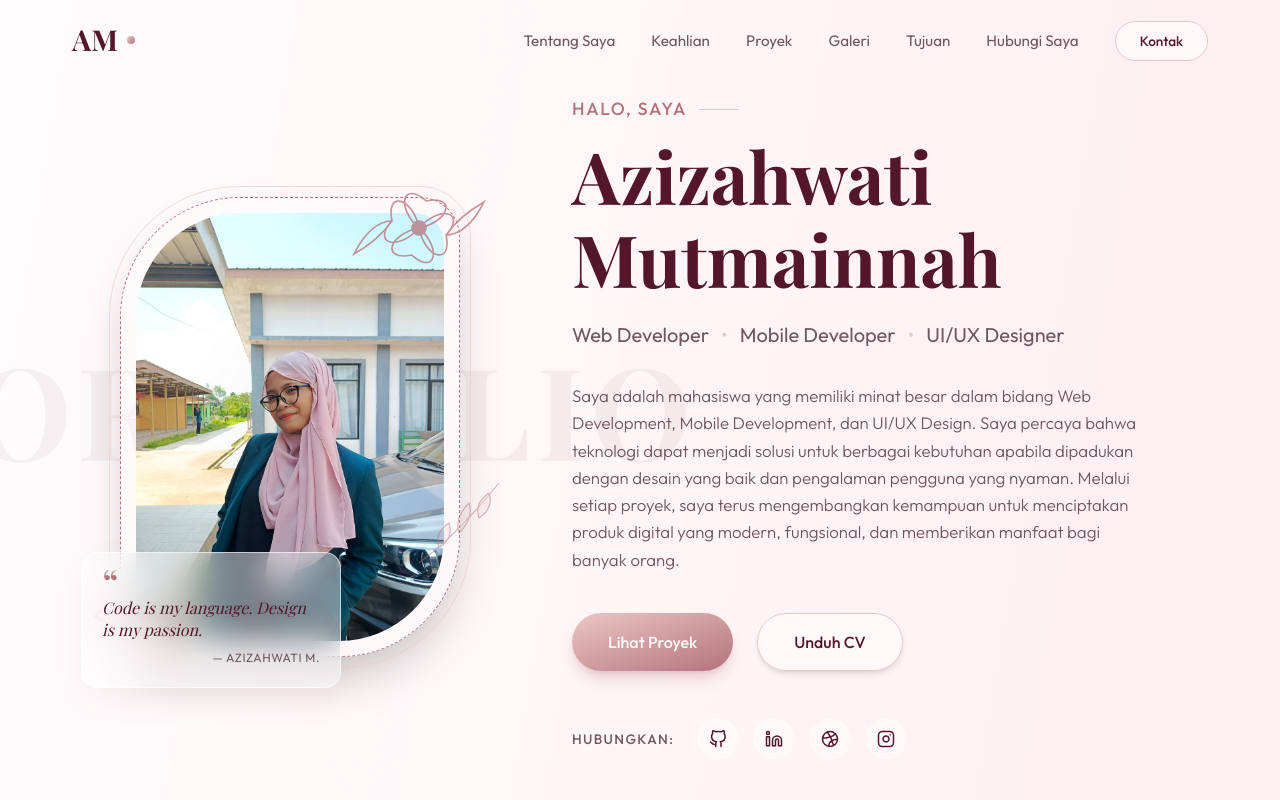
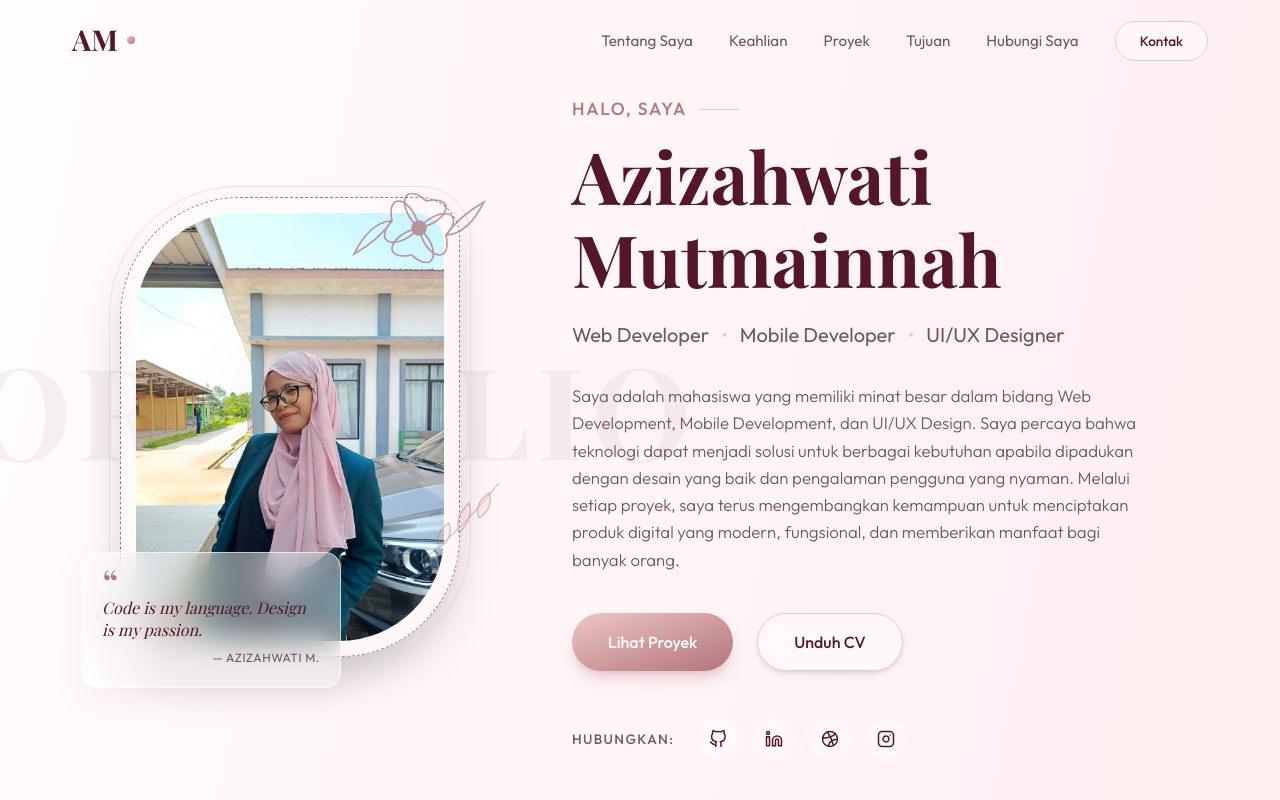
Before and after one commit to izaa665/izaa, a Next.js app: page / in a window 1280 px wide. Shown: the top 800 px of the page. Built offline with nearby package versions, Linux system fonts and the light colour scheme; a web font is replaced by a local one.

Commit message:
Remove Gallery section

```diff
--- a/src/app/page.tsx
+++ b/src/app/page.tsx
@@ -11,8 +11,6 @@ import Journey from "@/components/Journey";
 import Contact from "@/components/Contact";
 import Footer from "@/components/Footer";
 import ProjectModal from "@/components/ProjectModal";
-
-import Gallery from "@/components/Gallery";
 
 export default function Home() {
   const [selectedProject, setSelectedProject] = useState<string>("");
@@ -47,7 +45,6 @@ export default function Home() {
         <About />
         <Skills />
         <Projects onSelectProject={(id) => setSelectedProject(id)} />
-        <Gallery />
         <Journey />
         <Contact />
       </main>
--- a/src/components/Navbar.tsx
+++ b/src/components/Navbar.tsx
@@ -41,7 +41,6 @@ export default function Navbar() {
     { label: "Tentang Saya", href: "#about", id: "about" },
     { label: "Keahlian", href: "#skills", id: "skills" },
     { label: "Proyek", href: "#projects", id: "projects" },
-    { label: "Galeri", href: "#gallery", id: "gallery" },
     { label: "Tujuan", href: "#goals", id: "goals" },
     { label: "Hubungi Saya", href: "#contact", id: "contact" },
   ];
```
